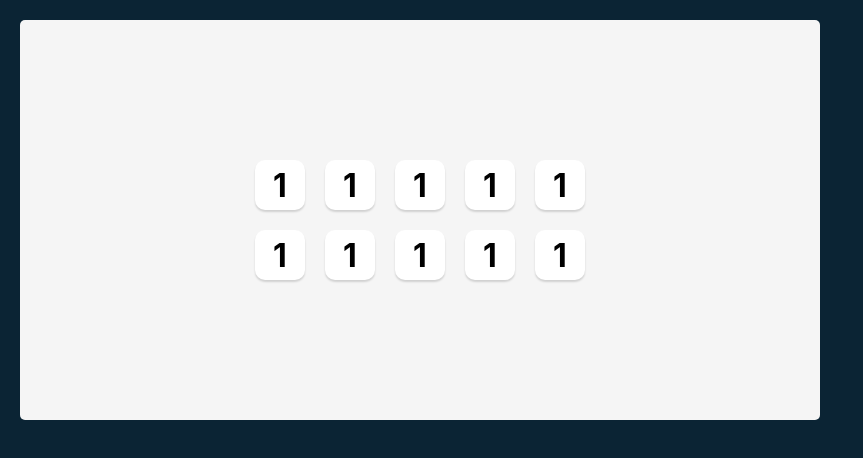
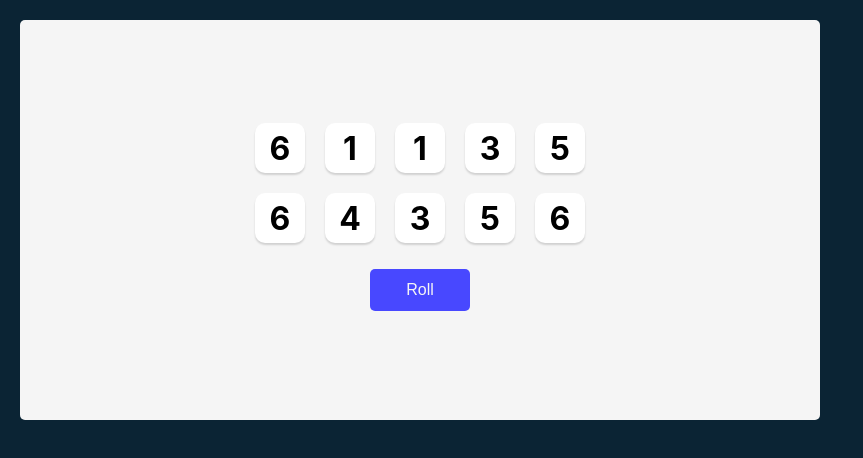
Before and after one commit to atulpat3l/scrimba-tenzies-game, a React (Create React App) app: page / in a window 1280 px wide. Shown: the top 458 px of the page, without its empty margins (0-863 px from the left). Built offline with nearby package versions, Linux system fonts and the light colour scheme.

Commit message:
Added roll button and ramdomly generate new die values on click

```diff
--- a/src/App.css
+++ b/src/App.css
@@ -48,6 +48,7 @@ main {
   max-width: 800px;
   border-radius: 5px;
   display: flex;
+  flex-direction: column;
   justify-content: center;
   align-items: center;
 }
@@ -75,3 +76,13 @@ main {
 .die__value {
   font-size: 2rem;
 }
+
+.btn {
+  background-color: #4848ff;
+  color: #F5F5F5;
+  margin: 1em;
+  padding: .75em 2.25em;
+  font-size: 1rem;
+  border: none;
+  border-radius: 5px;
+}
--- a/src/App.js
+++ b/src/App.js
@@ -1,3 +1,4 @@
+import { useState } from 'react';
 import './App.css';
 import Die from './Die';
 function App() {
@@ -7,23 +8,31 @@ function App() {
       newDice.push(Math.ceil(Math.random() * 6))
     }
     return newDice
+  }
 
-  }
+  const [dice, setDice] = useState(allNewDice())
+
+  const diceElements =
+    dice.map((value) => {
+      return (
+        <Die
+          value={value}
+        />
+      )
+    })
+
+    function handleClick() {
+      setDice(allNewDice())
+    }
+
 
   return (
     <main className="main">
       <div className="die__container">
-        <Die value={1}/>
-        <Die value={1}/>
-        <Die value={1}/>
-        <Die value={1}/>
-        <Die value={1}/>
-        <Die value={1}/>
-        <Die value={1}/>
-        <Die value={1}/>
-        <Die value={1}/>
-        <Die value={1}/>
+        {diceElements}
+
       </div>
+      <button className='btn' onClick={handleClick}>Roll</button>
     </main>
   );
 }
```
